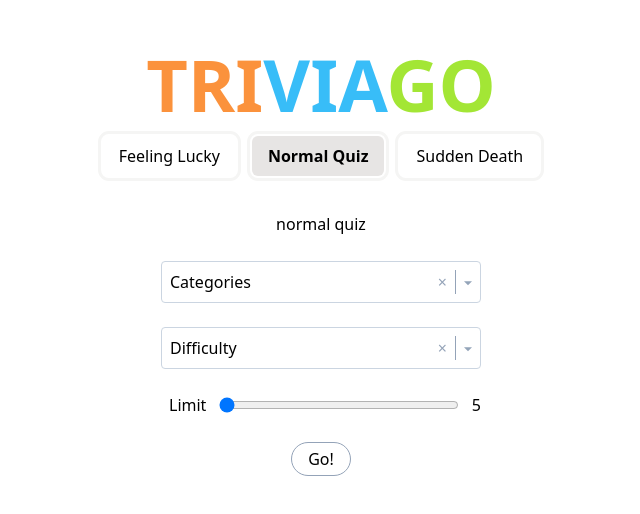
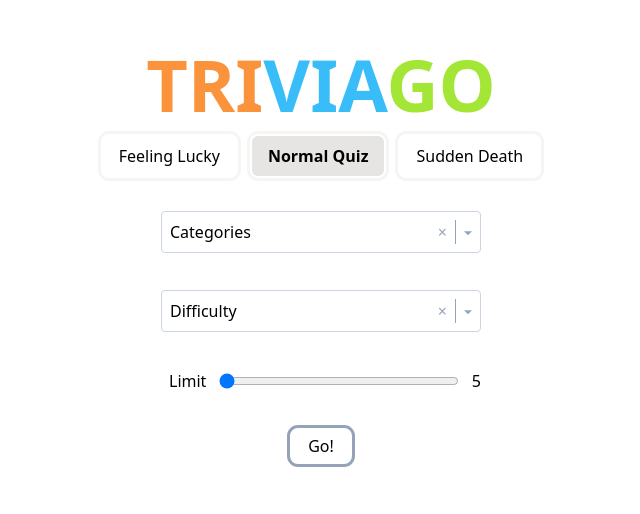
Before and after one commit to kiittsunne/triviago, a React (Vite) app: page / in a window 1280 px wide. Shown: the top 514 px of the page, without its empty margins (319-959 px from the left). Built offline with nearby package versions, Linux system fonts and the light colour scheme.

Commit message:
Update NormalQuiz styles

```diff
--- a/src/components/NormalQuiz.tsx
+++ b/src/components/NormalQuiz.tsx
@@ -31,8 +31,7 @@ export function NormalQuiz({
   /* #endregion */
 
   return (
-    <div className="h-180 flex flex-col items-center justify-around m-2">
-      <h1>normal quiz</h1>
+    <div className="h-180 flex flex-col items-center justify-around">
       {/* category multiselect */}
       <Selector
         id={"Categories"}
@@ -70,7 +69,7 @@ export function NormalQuiz({
         <span>{limitInput}</span>
       </div>
       <button
-        className="border border-slate-400 rounded-full px-4 py-1 hover:bg-slate-400 hover:text-white"
+        className="outline outline-offset-2 outline-slate-400 rounded-md px-4 py-1 hover:bg-slate-400 hover:text-white hover:font-semibold"
         onClick={() => {
           startQuiz(categoryInput, difficultyInput, limitInput);
         }}
```
